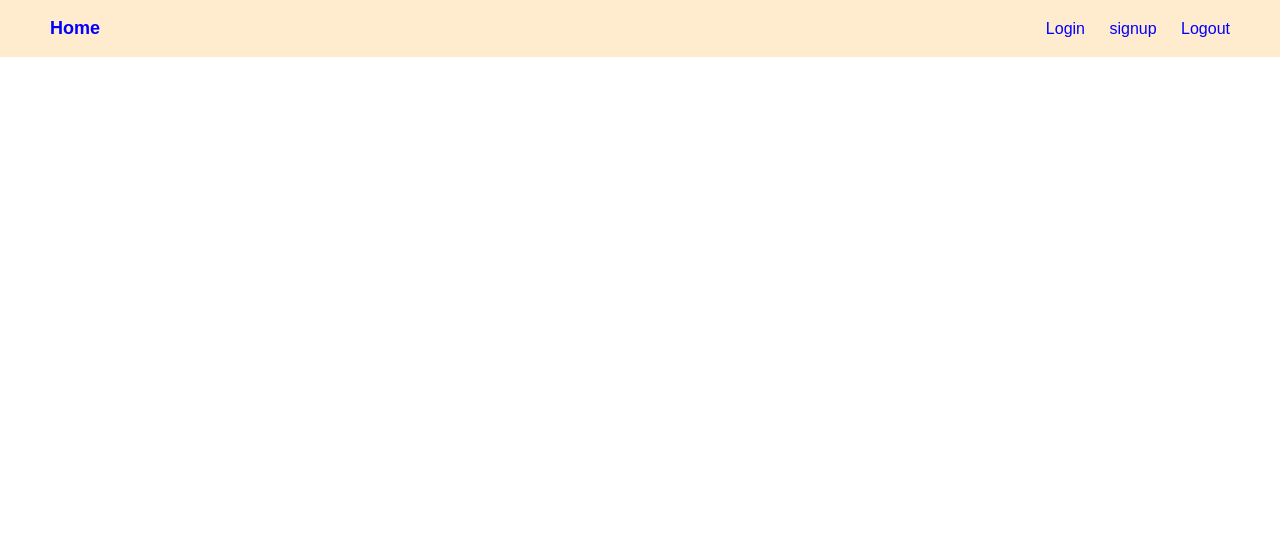
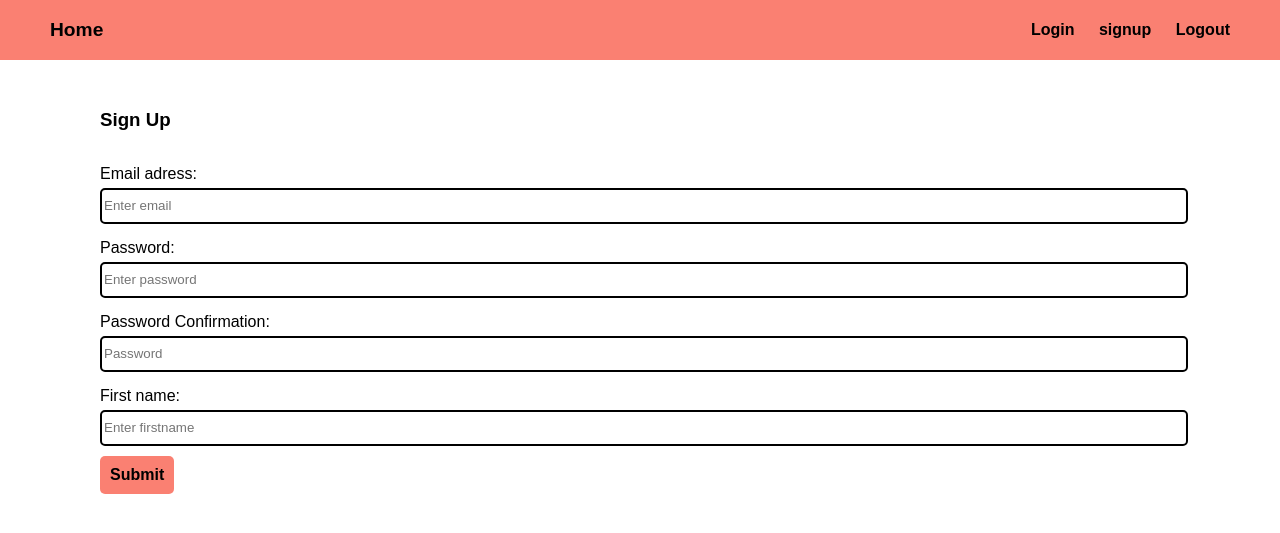
Before and after one commit to mohamedelmokhtar-hub/my-api, a Flask app: page /auth/sign-up in a window 1280 px wide. Shown: the top 533 px of the page. Run offline with Flask 3, Linux system fonts and the light colour scheme.

Commit message:
adding login and signup

```diff
--- /dev/null
+++ b/main.py
@@ -0,0 +1,6 @@
+from website import create_app
+
+app=create_app()
+
+if __name__=='__main__':
+    app.run(debug=True)
--- a/website/static/css/style.css
+++ b/website/static/css/style.css
@@ -4,7 +4,7 @@ body {
   font-family: Arial, Helvetica, sans-serif;
 }
 .navbar {
-  background-color: blanchedalmond;
+  background-color: salmon;
   padding: 5px 5px;
   display: flex;
   padding: 0 50px 0 50px;
@@ -12,13 +12,52 @@ body {
   align-items: center;
 }
 .logo p {
-  color: blue;
-  font-size: large;
-  font-weight: bolder;
+  color: black;
+  font-size: larger;
+  font-weight: bold;
 }
 .links a {
-  color: blue;
+  color: black;
   font-size: medium;
+  font-weight: 600;
   text-decoration: none;
   padding-left: 20px;
+  transition: all 300ms ease-in;
 }
+.links a:hover {
+  color: white;
+}
+.container {
+  padding: 30px 100px 0 100px;
+  display: flex;
+  flex-direction: column;
+  justify-content: center;
+}
+.form_group {
+  margin-top: 15px;
+  display: flex;
+  flex-direction: column;
+}
+.form_group input {
+  width: 100%;
+  height: 30px;
+  margin-top: 5px;
+  border: black 2px solid;
+  outline: none;
+  border-radius: 5px;
+}
+.button {
+  outline: none;
+  border: none;
+  margin-top: 10px;
+  padding: 10px;
+  font-size: medium;
+  font-weight: 600;
+  background-color: salmon;
+  border-radius: 5px;
+  cursor: pointer;
+  transition: all 250ms ease-in;
+}
+.button:hover {
+  color: white;
+}
--- a/website/templates/signup.html
+++ b/website/templates/signup.html
@@ -1 +1,39 @@
-{% extends 'base.html'%} {% block title%} signup{% endblock %}
+{% extends 'base.html'%} {% block title%} signup{% endblock %} {% block
+content%}
+<h3>Sign Up</h3>
+<form method="POST">
+  <div class="form_group">
+    <label for="Email">Email adress:</label>
+    <input type="email" id="email" name="email" placeholder="Enter email" />
+  </div>
+
+  <div class="form_group">
+    <label for="password">Password:</label>
+    <input
+      type="password"
+      id="password"
+      name="password"
+      placeholder="Enter password"
+    />
+  </div>
+  <div class="form_group">
+    <label for="password_2">Password Confirmation:</label>
+    <input
+      type="password"
+      id="password_2"
+      name="password_2"
+      placeholder="Password"
+    />
+  </div>
+  <div class="form_group">
+    <label for="firstname">First name:</label>
+    <input
+      type="text"
+      id="firstname"
+      name="firstname"
+      placeholder="Enter firstname"
+    />
+  </div>
+  <button class="button" type="submit">Submit</button>
+</form>
+{% endblock %}
```
Also changed, not shown: website/templates/login.html (+22 -2 lines).
